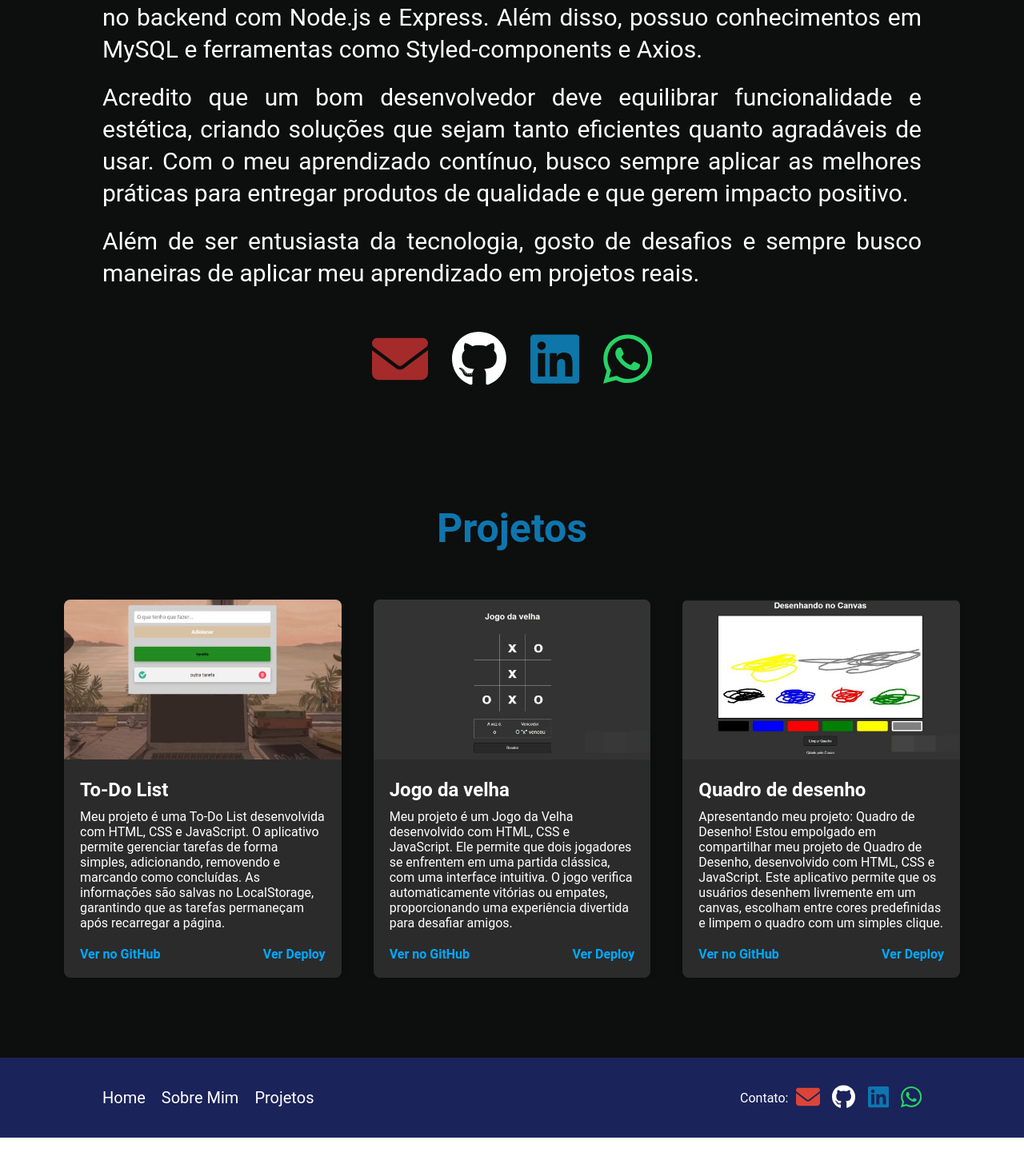
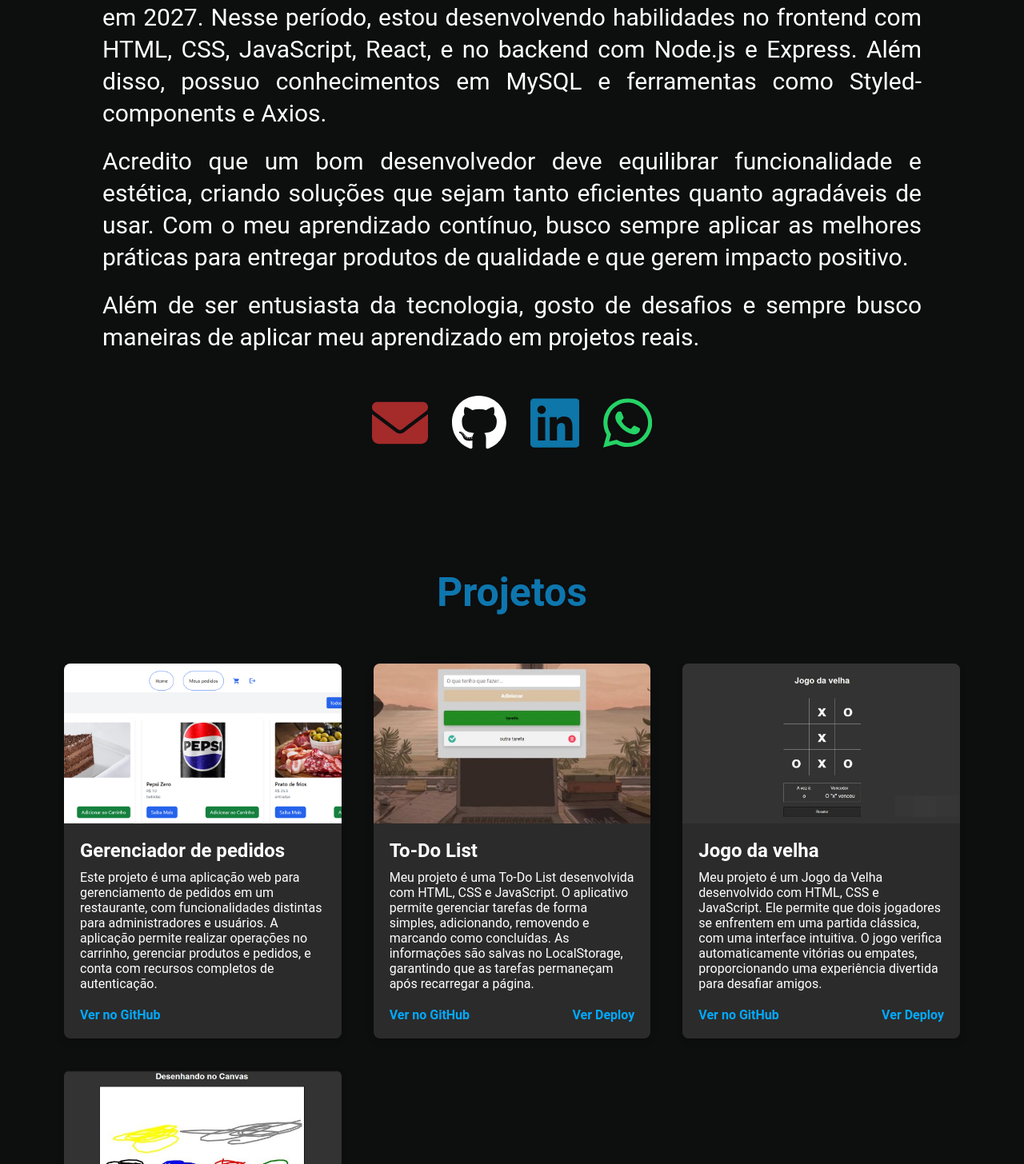
Before and after one commit to CauanLagrotta/portfolio, a React (Vite) app: page / in a window 1280 px wide. Shown: the part 1344-2800 px from the top of the page at 80% size. Before the commit the page ends 2767 px from the top, so only its background shows below. Built offline with nearby package versions, Linux system fonts and the light colour scheme.

Commit message:
adicionando novo projeto, trocando o texto da página sobre mim, corrigindo algumas estilizações e adicionando verificação se há link para deploy

```diff
--- a/src/pages/about/dataAbout.js
+++ b/src/pages/about/dataAbout.js
@@ -3,7 +3,7 @@ export const dataText = [
         p:"Sou Cauan Silva Lagrotta, Tenho 18 anos e estou estudando desenvolvimento web, com grande interesse em transformar ideias em soluções digitais. Meu foco é aprender tanto a criação de interfaces amigáveis quanto o desenvolvimento de funcionalidades eficientes no backend.",
     },
     {
-        p:"Atualmente, estou cursando Desenvolvimento Web Fullstack na Codi Academy, com previsão de conclusão em 2026. Nesse período, estou desenvolvendo habilidades no frontend com HTML, CSS, JavaScript, React, e no backend com Node.js e Express. Além disso, possuo conhecimentos em MySQL e ferramentas como Styled-components e Axios."
+        p:"Atualmente, estou cursando Desenvolvimento Web Fullstack na Codi Academy, com previsão de conclusão em 2026 e estou cursando Análise e desenvolvimento de sistemas na descomplica, com previsão de conclusão em 2027. Nesse período, estou desenvolvendo habilidades no frontend com HTML, CSS, JavaScript, React, e no backend com Node.js e Express. Além disso, possuo conhecimentos em MySQL e ferramentas como Styled-components e Axios."
     },
     {
         p:"Acredito que um bom desenvolvedor deve equilibrar funcionalidade e estética, criando soluções que sejam tanto eficientes quanto agradáveis de usar. Com o meu aprendizado contínuo, busco sempre aplicar as melhores práticas para entregar produtos de qualidade e que gerem impacto positivo."
--- a/src/pages/projects/components.jsx
+++ b/src/pages/projects/components.jsx
@@ -72,6 +72,9 @@ const CardContainer = styled.div({
   overflow: "hidden",
   color: "#fff",
   fontFamily: "'Roboto', sans-serif",
+  display: "flex",
+  flexDirection: "column",
+  justifyContent: "space-between",
 
   '@media (max-width: 768px)': {
     borderRadius: "6px",
@@ -153,6 +156,7 @@ const CardLink = styled.a({
   color: "#00A9FF",
   fontWeight: "bold",
 
+
   "&:hover": {
     textDecoration: "underline",
   },
--- a/src/pages/projects/dataProjects.js
+++ b/src/pages/projects/dataProjects.js
@@ -1,25 +1,34 @@
 export const dataCards = [
   {
+    title: "Gerenciador de pedidos",
+    description:
+      "Este projeto é uma aplicação web para gerenciamento de pedidos em um restaurante, com funcionalidades distintas para administradores e usuários. A aplicação permite realizar operações no carrinho, gerenciar produtos e pedidos, e conta com recursos completos de autenticação.",
+    image: "./images/restaurant.png",
+    github: "https://github.com/CauanLagrotta/restaurant-falae.git",
+  },
+  {
     title: "To-Do List",
-        description: "Meu projeto é uma To-Do List desenvolvida com HTML, CSS e JavaScript. O aplicativo permite gerenciar tarefas de forma simples, adicionando, removendo e marcando como concluídas. As informações são salvas no LocalStorage, garantindo que as tarefas permaneçam após recarregar a página.",
+    description:
+      "Meu projeto é uma To-Do List desenvolvida com HTML, CSS e JavaScript. O aplicativo permite gerenciar tarefas de forma simples, adicionando, removendo e marcando como concluídas. As informações são salvas no LocalStorage, garantindo que as tarefas permaneçam após recarregar a página.",
     image: "./images/todolist.jfif",
     deploy: "https://todolist-omega-henna.vercel.app",
-        github: "https://github.com/CauanLagrotta/todolist.git"
+    github: "https://github.com/CauanLagrotta/todolist.git",
   },
-
   {
     title: "Jogo da velha",
-        description: "Meu projeto é um Jogo da Velha desenvolvido com HTML, CSS e JavaScript. Ele permite que dois jogadores se enfrentem em uma partida clássica, com uma interface intuitiva. O jogo verifica automaticamente vitórias ou empates, proporcionando uma experiência divertida para desafiar amigos.",
+    description:
+      "Meu projeto é um Jogo da Velha desenvolvido com HTML, CSS e JavaScript. Ele permite que dois jogadores se enfrentem em uma partida clássica, com uma interface intuitiva. O jogo verifica automaticamente vitórias ou empates, proporcionando uma experiência divertida para desafiar amigos.",
     image: "./images/jogodavelha.jfif",
     deploy: "https://jogo-da-velha-pi-bice.vercel.app",
-        github: "https://github.com/CauanLagrotta/jogo-da-velha.git"
+    github: "https://github.com/CauanLagrotta/jogo-da-velha.git",
   },
 
   {
     title: "Quadro de desenho",
-        description: "Apresentando meu projeto: Quadro de Desenho! Estou empolgado em compartilhar meu projeto de Quadro de Desenho, desenvolvido com HTML, CSS e JavaScript. Este aplicativo permite que os usuários desenhem livremente em um canvas, escolham entre cores predefinidas e limpem o quadro com um simples clique.",
+    description:
+      "Apresentando meu projeto: Quadro de Desenho! Estou empolgado em compartilhar meu projeto de Quadro de Desenho, desenvolvido com HTML, CSS e JavaScript. Este aplicativo permite que os usuários desenhem livremente em um canvas, escolham entre cores predefinidas e limpem o quadro com um simples clique.",
     image: "./images/quadrodedesenho.jfif",
     deploy: "https://quadro-de-desenho.vercel.app",
-        github: "https://github.com/CauanLagrotta/quadro-de-desenho.git"
-    }
-]
+    github: "https://github.com/CauanLagrotta/quadro-de-desenho.git",
+  },
+];
--- a/src/pages/projects/projects.jsx
+++ b/src/pages/projects/projects.jsx
@@ -19,7 +19,6 @@ export function Projects() {
 
       <GridContainer>
         {dataCards.map((card) => (
-
           <CardContainer key={card.title}>
             <CardImage src={card.image} alt="Project Image" />
             <CardContent>
@@ -29,9 +28,12 @@ export function Projects() {
                 <CardLink href={card.github} target="_blank">
                   Ver no GitHub
                 </CardLink>
-                <CardLink href={card.deploy} target="_blank">
-                  Ver Deploy
-                </CardLink>
+
+                {card.deploy && (
+                  <CardLink href={card.deploy} target="_blank">
+                    Ver Deploy
+                  </CardLink>
+                )}
               </CardLinks>
             </CardContent>
           </CardContainer>
```
Also changed, not shown: public/images/model.png (deleted), public/images/restaurant.png (added). Lines whose indentation alone changed are shown as unchanged.
